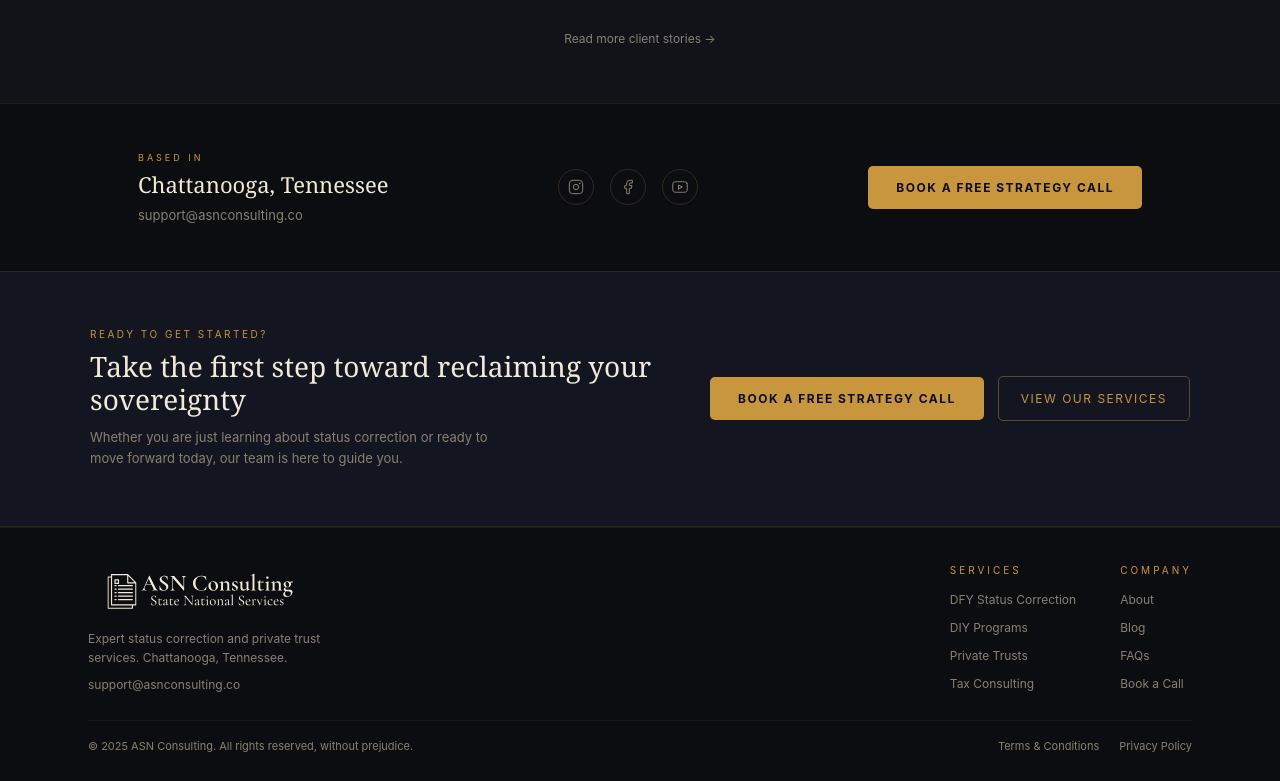
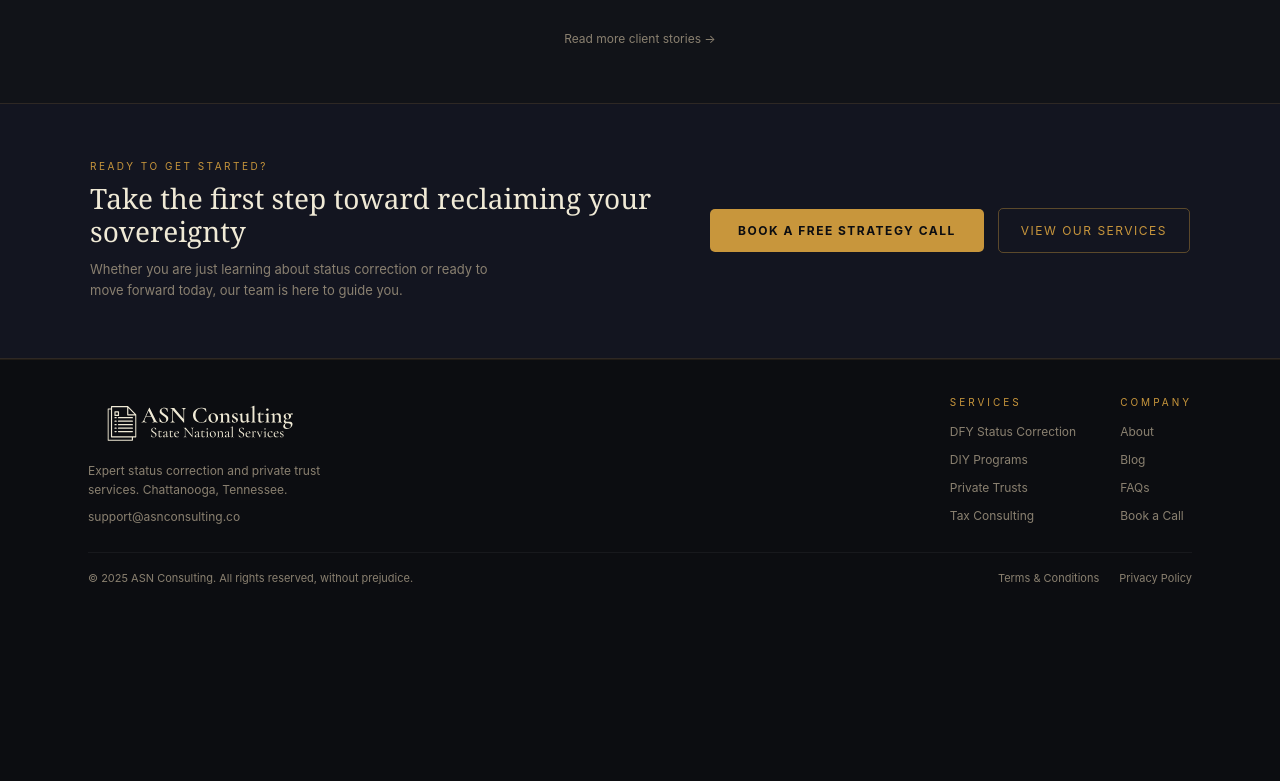
Before and after one commit to apvera-admin/asn-consulting-website, a Next.js app: page /about in a window 1280 px wide. Shown: the part 4252-5033 px from the top of the page. After the commit the page ends 4865 px from the top, so only its background shows below. Built offline with nearby package versions, Linux system fonts and the light colour scheme.

Commit message:
Update page.tsx

```diff
--- a/app/about/page.tsx
+++ b/app/about/page.tsx
@@ -380,65 +380,6 @@
           </section>
         </ScrollReveal>
 
-        {/* ── 7. Location & Contact ── */}
-        <section className={styles.locationSection}>
-          <div className={styles.maxW}>
-            <div className={styles.locationInner}>
-              <div className={styles.locationLeft}>
-                <div className={styles.locationLabel}>Based In</div>
-                <div className={styles.locationCity}>Chattanooga, Tennessee</div>
-                <a href="mailto:support@asnconsulting.co" className={styles.locationEmail}>
-                  support@asnconsulting.co
-                </a>
-              </div>
-
-              <div className={styles.locationSocial}>
-                <a
-                  href="https://www.instagram.com/asndocuments/"
-                  className={styles.socialLink}
-                  aria-label="Instagram"
-                  target="_blank"
-                  rel="noopener noreferrer"
-                >
-                  <svg width="16" height="16" viewBox="0 0 24 24" fill="none"
-                    stroke="currentColor" strokeWidth="1.5" strokeLinecap="round" strokeLinejoin="round">
-                    <rect x="2" y="2" width="20" height="20" rx="5" />
-                    <circle cx="12" cy="12" r="4" />
-                    <circle cx="17.5" cy="6.5" r="0.5" fill="currentColor" />
-                  </svg>
-                </a>
-                <a
-                  href="https://www.facebook.com/asndocuments/"
-                  className={styles.socialLink}
-                  aria-label="Facebook"
-                  target="_blank"
-                  rel="noopener noreferrer"
-                >
-                  <svg width="16" height="16" viewBox="0 0 24 24" fill="none"
-                    stroke="currentColor" strokeWidth="1.5" strokeLinecap="round" strokeLinejoin="round">
-                    <path d="M18 2h-3a5 5 0 00-5 5v3H7v4h3v8h4v-8h3l1-4h-4V7a1 1 0 011-1h3z" />
-                  </svg>
-                </a>
-                <a
-                  href="https://www.youtube.com/user/Wix"
-                  className={styles.socialLink}
-                  aria-label="YouTube"
-                  target="_blank"
-                  rel="noopener noreferrer"
-                >
-                  <svg width="16" height="16" viewBox="0 0 24 24" fill="none"
-                    stroke="currentColor" strokeWidth="1.5" strokeLinecap="round" strokeLinejoin="round">
-                    <path d="M22.54 6.42a2.78 2.78 0 00-1.95-1.96C18.88 4 12 4 12 4s-6.88 0-8.59.46a2.78 2.78 0 00-1.95 1.96A29 29 0 001 12a29 29 0 00.46 5.58A2.78 2.78 0 003.41 19.54C5.12 20 12 20 12 20s6.88 0 8.59-.46a2.78 2.78 0 001.95-1.96A29 29 0 0023 12a29 29 0 00-.46-5.58z" />
-                    <polygon points="9.75 15.02 15.5 12 9.75 8.98 9.75 15.02" />
-                  </svg>
-                </a>
-              </div>
-
-              <a href="/services" className={styles.primaryBtn}>Book a Free Strategy Call</a>
-            </div>
-          </div>
-        </section>
-
         {/* ── 8. Final CTA Banner ── */}
         <section className={styles.ctaBanner}>
           <div className={styles.ctaBannerInner}>
```
